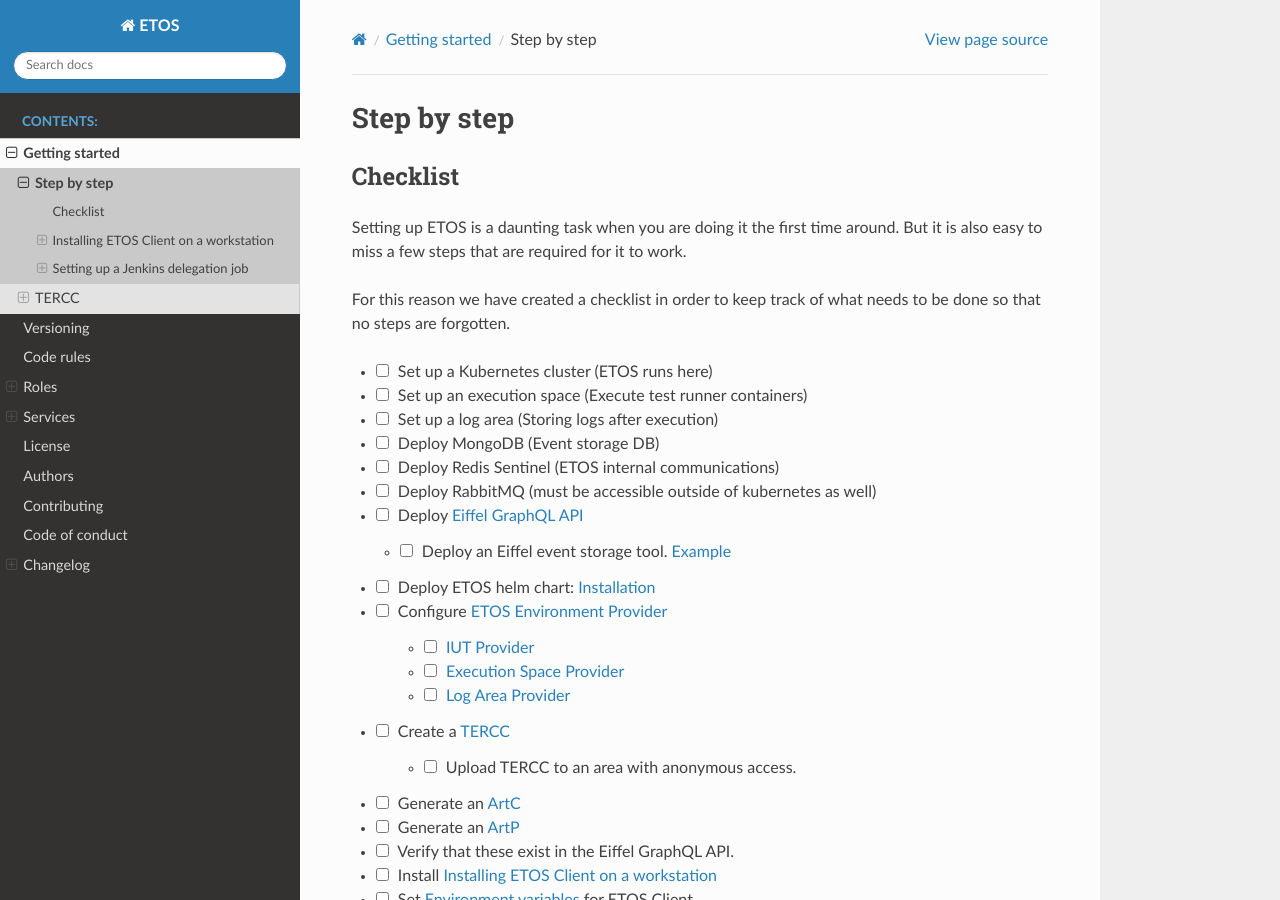
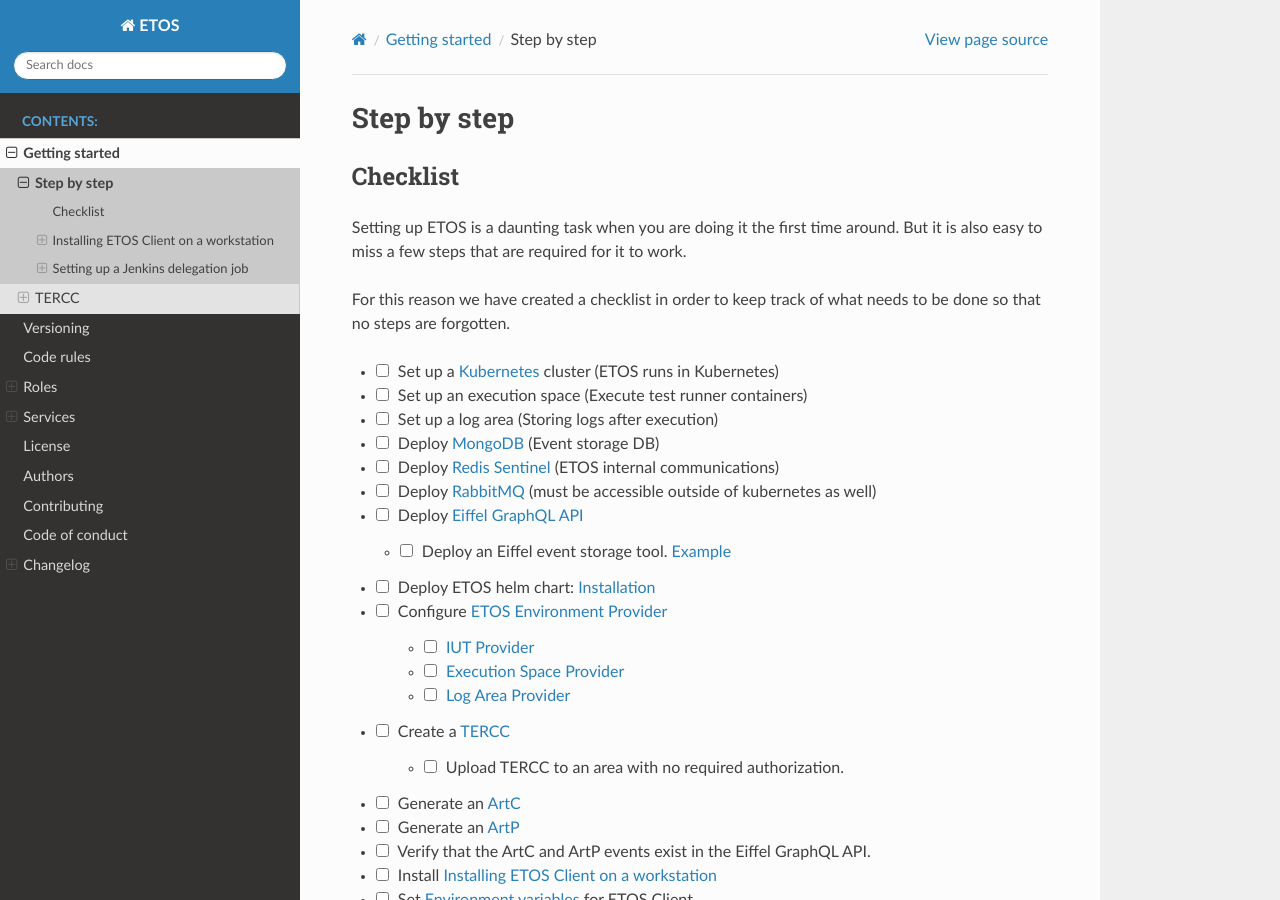
Before and after one commit to eiffel-community/etos, a Sphinx documentation site: the page built from source/getting_started/step-by-step.rst, in a window 1280 px wide and 900 px high. Built offline with Sphinx 7.4.7 and the Read the Docs theme 2.0.0, drawn with Linux system fonts in a browser that asks for light colours.

Commit message:
Apply suggestions from code review
Co-authored-by: Fredrik Fristedt <fredrikfristedt@gmail.com>

```diff
--- a/source/getting_started/step-by-step.rst
+++ b/source/getting_started/step-by-step.rst
@@ -19,13 +19,13 @@
 
 For this reason we have created a checklist in order to keep track of what needs to be done so that no steps are forgotten.
 
-* |checkbox| Set up a Kubernetes cluster (ETOS runs here)
+* |checkbox| Set up a `Kubernetes <https://kubernetes.io/>`_ cluster (ETOS runs in Kubernetes)
 * |checkbox| Set up an execution space (Execute test runner containers)
 * |checkbox| Set up a log area (Storing logs after execution)
-* |checkbox| Deploy MongoDB (Event storage DB)
-* |checkbox| Deploy Redis Sentinel (ETOS internal communications)
-* |checkbox| Deploy RabbitMQ (must be accessible outside of kubernetes as well)
-* |checkbox| Deploy `Eiffel GraphQL API <https://eiffel-graphql-api.readthedocs.io/en/latest/examples.html#start-api-docker>`_
+* |checkbox| Deploy `MongoDB <https://www.mongodb.com/>`_ (Event storage DB)
+* |checkbox| Deploy `Redis Sentinel <https://redis.io/topics/sentinel>`_ (ETOS internal communications)
+* |checkbox| Deploy `RabbitMQ <https://www.rabbitmq.com/>`_ (must be accessible outside of kubernetes as well)
+* |checkbox| Deploy `Eiffel GraphQL API <https://eiffel-graphql-api.readthedocs.io/en/latest/readme.html#>`_
 
   * |checkbox| Deploy an Eiffel event storage tool. `Example <https://eiffel-graphql-api.readthedocs.io/en/latest/examples.html#start-storage-docker>`_
 
@@ -40,11 +40,11 @@
 
 * |checkbox| Create a :ref:`tercc`
 
-   * |checkbox| Upload TERCC to an area with anonymous access.
+   * |checkbox| Upload TERCC to an area with no required authorization.
 
 * |checkbox| Generate an `ArtC <https://github.com/eiffel-community/eiffel/blob/master/eiffel-vocabulary/EiffelArtifactCreatedEvent.md>`_
 * |checkbox| Generate an `ArtP <https://github.com/eiffel-community/eiffel/blob/master/eiffel-vocabulary/EiffelArtifactPublishedEvent.md>`_
-* |checkbox| Verify that these exist in the Eiffel GraphQL API.
+* |checkbox| Verify that the ArtC and ArtP events exist in the Eiffel GraphQL API.
 * |checkbox| Install :ref:`getting_started/step-by-step:Installing ETOS Client on a workstation`
 * |checkbox| Set :ref:`services/etos_client:Environment variables` for ETOS Client
 * |checkbox| Test ETOS deployment using :ref:`ETOS Client <services/etos_client:General Syntax>`
```
